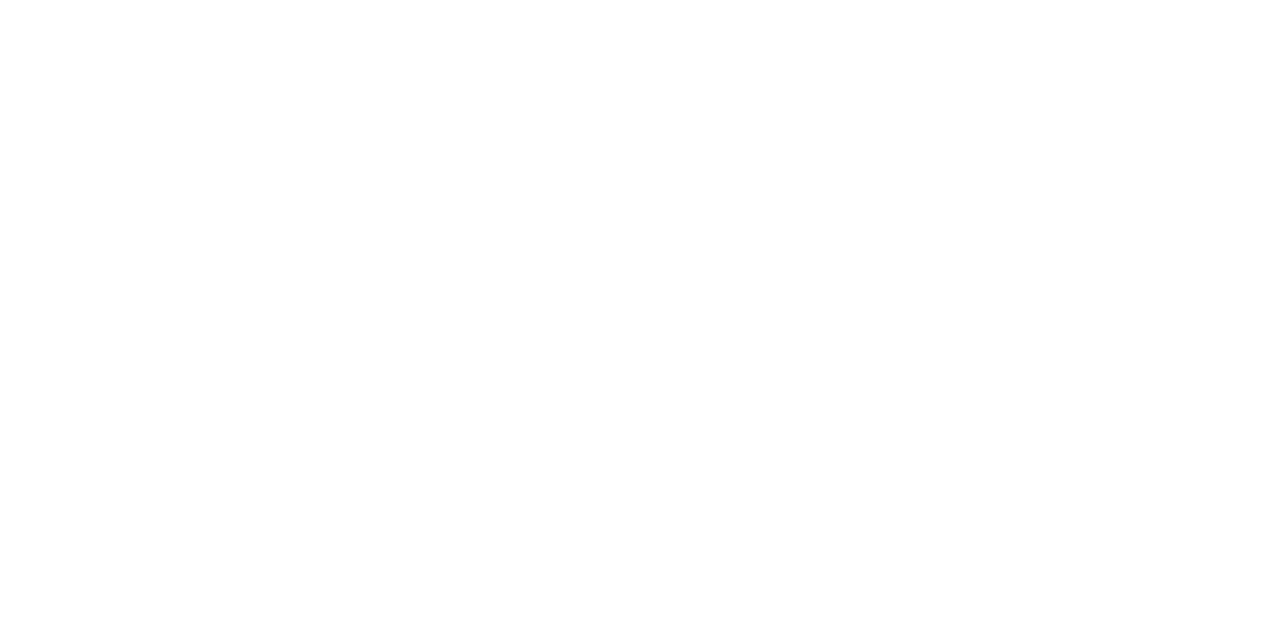
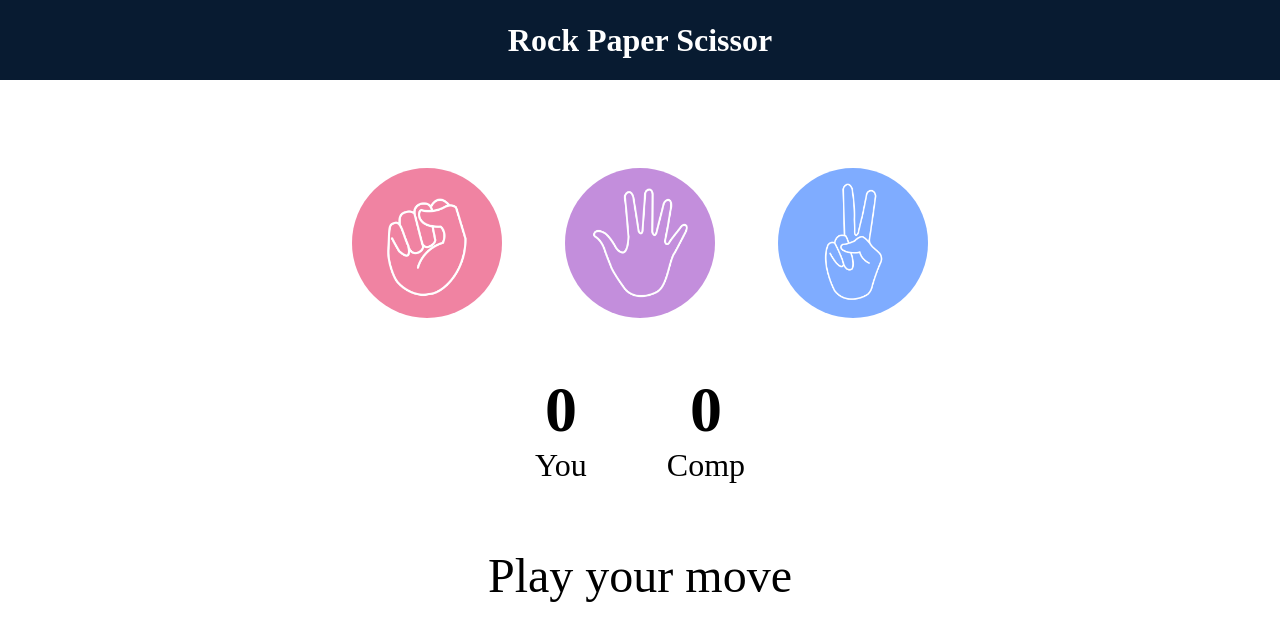
Before and after one commit to Sayash07/Rock-Paper-Scissor, a plain HTML site: page index.html in a window 1280 px wide. Drawn offline with Linux system fonts and the light colour scheme.

Commit message:
Made the webpage design

```diff
--- a/index.html
+++ b/index.html
@@ -7,6 +7,33 @@
     <link rel = "stylesheet" href="style.css">
 </head>
 <body>
+    <h1>Rock Paper Scissor</h1>
+    <div class="choices">
+        <div class= "choice" id = "rock">
+            <img src = "./images/rock.png"/>
+        </div>
+        <div class= "choice" id = "paper" >
+            <img src = "./images/paper.png"/>
+        </div>
+        <div class= "choice" id = "scissor">
+            <img src = "./images/scissors.png"/>
+        </div>
+    </div>
+
+    <div class="scoreBoard">
+        <div class="score">
+            <p id = "userScore">0</p>
+            <p>You</p>
+        </div>
+        <div class="score">
+            <p id = "compScore">0</p>
+            <p>Comp</p>
+        </div>
+    </div>
+
+    <div class="msgContainer">
+        <p id = "msg">Play your move</p>
+    </div>
 
 </body>
 <script src = "app.js"></script>
--- a/style.css
+++ b/style.css
@@ -0,0 +1,70 @@
+* {
+    margin:0;
+    padding:0;
+    text-align: center;
+}
+
+
+h1 {
+    background-color: #081b31;
+    color: white;
+    height: 5rem;
+    line-height: 5rem;
+
+}
+
+.choices {
+    display: flex;
+    justify-content: center;
+    align-items: center;
+    gap: 3rem;
+    margin-top: 5rem;
+
+}
+img {
+    height: 150px;
+    width: 150px;
+    object-fit: cover;
+    border-radius: 50%;
+
+}
+
+
+
+.choice {
+ height: 165px;
+ width: 165px;
+ border-radius: 50%;
+ display: flex;
+ align-items: center;
+ justify-content: center;
+}
+
+
+.choice:hover {
+
+    cursor: pointer;
+    background-color: #081b31;
+}
+
+
+.scoreBoard {
+    display: flex;
+    justify-content: center;
+    align-items: center;
+    font-size: 2rem;
+    margin-top: 3rem;
+    gap: 5rem;
+
+}
+#userScore, #compScore {
+    font-size: 4rem;
+    font-weight: 590;
+
+
+}
+
+.msgContainer{
+    margin-top: 4rem;
+    font-size:3rem;
+}
```
Also changed, not shown: images/paper.png (added), images/rock.png (added), images/scissors.png (added), 1 other file.
